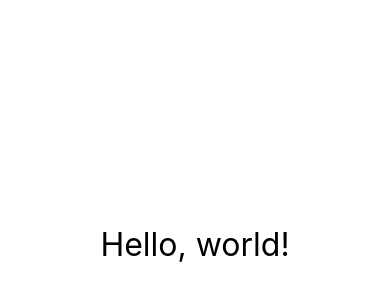
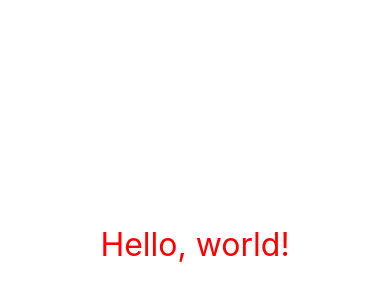
Before and after one commit to group-number5/RN101-class, a React Native app: screen / in a window 390 px wide. Shown: the part 178-478 px from the top of the page. Built offline with nearby package versions, Linux system fonts and the light colour scheme.

Commit message:
03. Style: red text and array of styles

```diff
--- a/App.js
+++ b/App.js
@@ -5,7 +5,7 @@ import { StyleSheet, Text, View } from 'react-native';
 export default function App() {
   return (
     <View style={styles.container}>
-      <Text style={styles.textBig}>Hello, world!</Text>
+      <Text style={[styles.textBig, styles.textRed]}>Hello, world!</Text>
       <StatusBar style="auto" />
     </View>
   );
@@ -21,4 +21,7 @@ const styles = StyleSheet.create({
   textBig: {
     fontSize: 32,
   },
+  textRed: {
+    color: 'red'
+  },
 });
```
